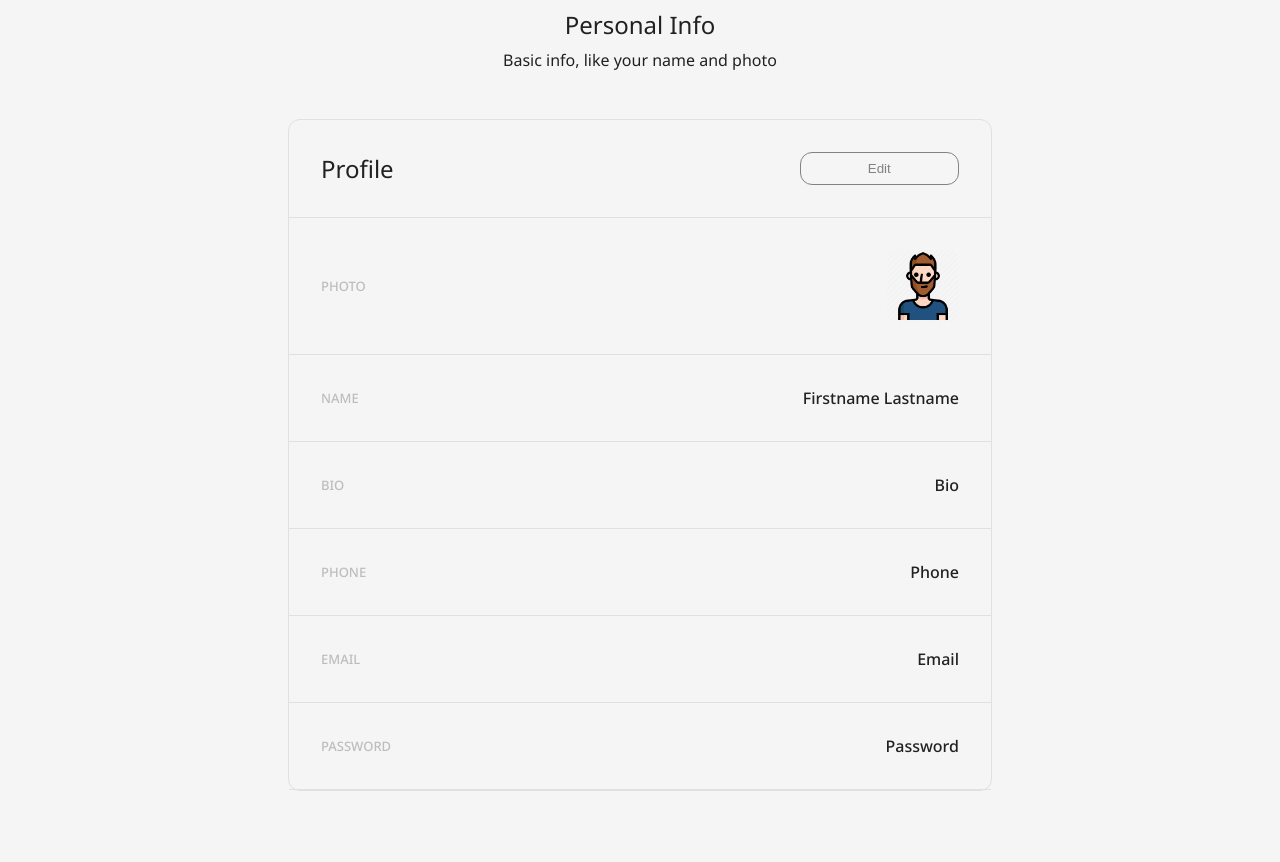
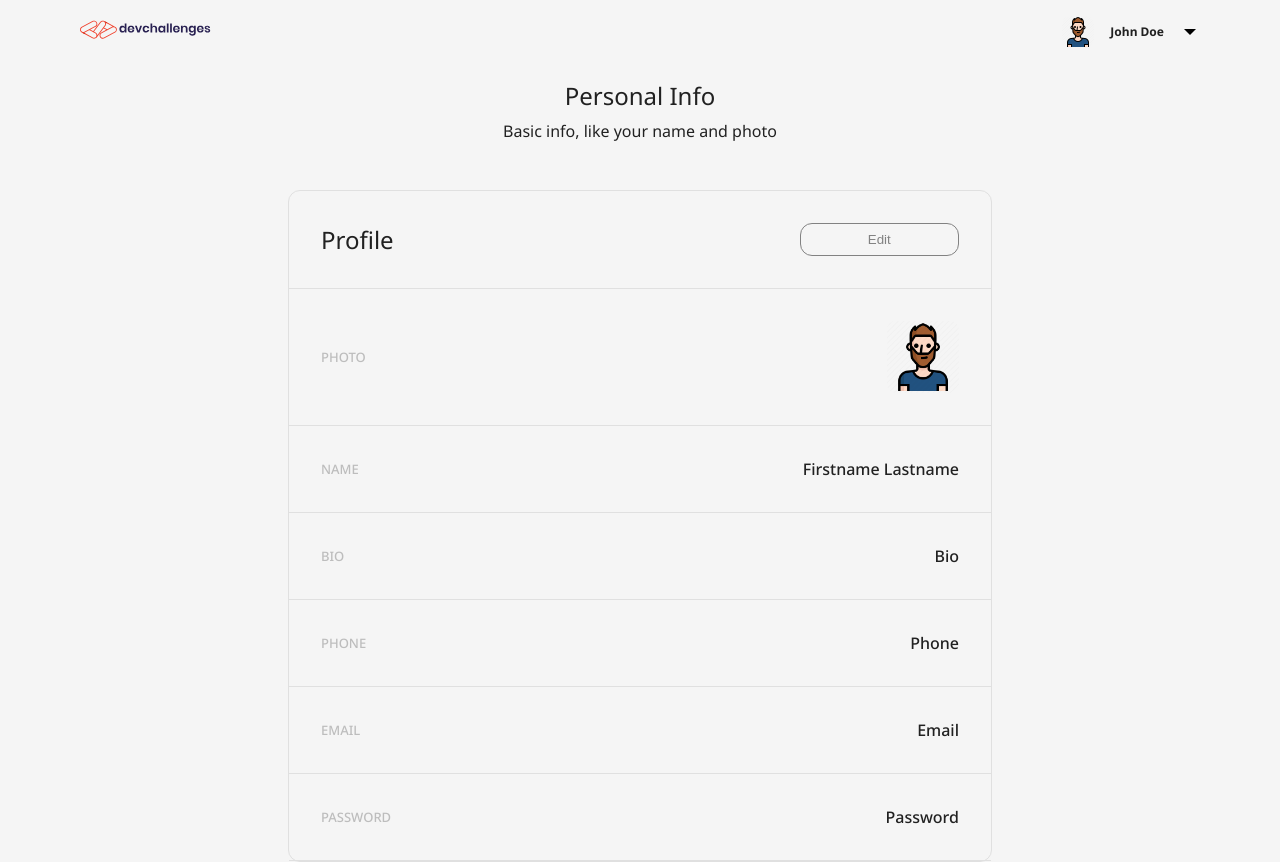
Before and after one commit to leonardoapd/authentication-app-master, a React (Vite) app in the folder auth-frontend/: page /personal-info in a window 1280 px wide. Before the commit the page ends 800 px from the top, so only its background shows below. Built offline with nearby package versions, Linux system fonts and the light colour scheme.

Commit message:
Feat (Navbar): Add Navbar and NavbarMenu components.

```diff
--- /dev/null
+++ b/auth-frontend/src/components/Navbar/Navbar.css
@@ -0,0 +1,72 @@
+.navbar {
+    display: flex;
+    justify-content: space-between;
+    align-items: center;
+    /* background-color: #ffffff; */
+    padding: 16px;
+    /* box-shadow: 0 2px 4px rgba(0, 0, 0, 0.1); */
+
+    position: sticky;
+    top: 0;
+    width: 100%;
+    z-index: 100;
+}
+
+.navbar__logo-container {
+    display: flex;
+    align-items: center;
+}
+
+.navbar__menu-container {
+    position: relative;
+    display: flex;
+    gap: 16px;
+    align-items: center;
+}
+
+.navbar__menu-button {
+    display: flex;
+    background: none;
+    border: none;
+    cursor: pointer;
+    padding: 4px;
+}
+
+.arrow {
+    width: 0;
+    height: 0;
+    border-left: 6px solid transparent;
+    border-right: 6px solid transparent;
+    border-top: 6px solid #333;
+    transition: transform 0.2s ease-in-out;
+}
+
+.open .arrow {
+    transform: rotate(180deg);
+}
+
+
+.navbar__avatar {
+    width: 32px;
+    height: 32px;
+    border-radius: 8px;
+    object-fit: cover;
+    cursor: pointer;
+}
+
+.navbar__username {
+    font-size: 12px;
+    font-weight: 700;
+    line-height: 18px;
+    display: none;
+}
+
+@media screen and (min-width: 768px) {
+    .navbar {
+        padding: 16px 80px;
+    }
+
+    .navbar__username {
+        display: block;
+    }
+}
--- /dev/null
+++ b/auth-frontend/src/components/Navbar/Navbar.jsx
@@ -0,0 +1,56 @@
+import { useState } from 'react';
+import { useNavigate, Link } from 'react-router-dom';
+import { useColorMode } from '../../context/ColorModeContext';
+import images from '../../constants/images';
+import Logo from '../Logo/Logo';
+import './Navbar.css';
+import NavbarMenu from '../NavbarMenu/NavbarMenu';
+
+export default function Navbar() {
+	const [isMenuOpen, setIsMenuOpen] = useState(false);
+	const navigate = useNavigate();
+	const { isDarkMode } = useColorMode();
+
+	const handleMenuClick = () => {
+		setIsMenuOpen(!isMenuOpen);
+	};
+
+	const handleMenuItemClick = (path) => {
+		navigate(path);
+		setIsMenuOpen(false);
+	};
+
+	return (
+		<>
+			<nav className='navbar'>
+				<div className='navbar__logo-container'>
+					<Link to='/'>
+						<Logo isDarkMode={isDarkMode} />
+					</Link>
+				</div>
+				<div className='navbar__menu-container'>
+					<img className='navbar__avatar' src={images.user} alt='' />
+					<p className={`navbar__username ${isDarkMode}`}>John Doe</p>
+					<button
+						className={`navbar__menu-button ${
+							isMenuOpen ? 'open' : ''
+						}`}
+						onClick={handleMenuClick}
+					>
+						<span
+							className='arrow'
+							style={
+								isDarkMode === 'dark'
+									? { borderTopColor: '#fff' }
+									: { borderTopColor: '#000' }
+							}
+						></span>
+					</button>
+					{isMenuOpen && (
+						<NavbarMenu onMenuItemClick={handleMenuItemClick} />
+					)}
+				</div>
+			</nav>
+		</>
+	);
+}
--- /dev/null
+++ b/auth-frontend/src/components/NavbarMenu/NavbarMenu.css
@@ -0,0 +1,37 @@
+.navbar__menu {
+    position: absolute;
+    width: 220px;
+    top: 100%;
+    right: 0;
+    list-style: none;
+    padding: 16px;
+    margin-top: 4px;
+
+    border-radius: 12px;
+    border: 1px solid var(--border-color-light);
+}
+
+.navbar__menu-item:last-child {
+    border-top: 1px solid var(--border-color-light);
+    color: red;
+}
+
+.navbar__menu-item {
+    display: flex;
+    align-items: center;
+    gap: 8px;
+    padding: 8px 16px;
+    cursor: pointer;
+    font-size: 12px;
+    border-radius: 8px;
+}
+
+.navbar__menu-item:hover {
+    background-color: #f2f2f2;
+}
+
+@media (prefers-color-scheme: dark) {
+    .navbar__menu-item:hover {
+        background-color: #333333;
+    }
+}
--- /dev/null
+++ b/auth-frontend/src/components/NavbarMenu/NavbarMenu.jsx
@@ -0,0 +1,50 @@
+import './NavbarMenu.css';
+import PeopleIcon from '@mui/icons-material/People';
+import AccountCircleIcon from '@mui/icons-material/AccountCircle';
+import LogoutIcon from '@mui/icons-material/Logout';
+import { useColorMode } from '../../context/ColorModeContext';
+import { useNavigate } from 'react-router-dom';
+
+export default function NavbarMenu({ onMenuItemClick }) {
+	const navigate = useNavigate();
+	const { isDarkMode } = useColorMode();
+
+    const handleMenuItemClick = (path) => {
+        onMenuItemClick(path);
+    };
+
+	return (
+		<>
+			<ul
+				className='navbar__menu'
+				style={
+					isDarkMode === 'dark'
+						? { backgroundColor: '#1E2139' }
+						: { backgroundColor: '#fff' }
+				}
+			>
+				<li
+					className='navbar__menu-item'
+					onClick={() => handleMenuItemClick('/personal-info')}
+				>
+					<AccountCircleIcon />
+					Profile
+				</li>
+				<li
+					className='navbar__menu-item'
+					onClick={() => handleMenuItemClick('/edit-info')}
+				>
+					<PeopleIcon />
+					Group Chat
+				</li>
+				<li
+					className='navbar__menu-item'
+					onClick={() => handleMenuItemClick('/login')}
+				>
+					<LogoutIcon />
+					Logout
+				</li>
+			</ul>
+		</>
+	);
+}
--- a/auth-frontend/src/pages/EditInfo/EditInfo.css
+++ b/auth-frontend/src/pages/EditInfo/EditInfo.css
@@ -50,10 +50,10 @@
     }
 
     .edit-container {
-        max-width: 50%;
+        max-width: 55%;
     }
 
     .edit-info__back-container {
-        width: 50%;
+        width: 55%;
     }
 }
--- a/auth-frontend/src/pages/EditInfo/EditInfo.jsx
+++ b/auth-frontend/src/pages/EditInfo/EditInfo.jsx
@@ -1,6 +1,7 @@
 import EditProfileForm from '../../components/EditProfileForm/EditProfileForm';
 import { Link } from 'react-router-dom';
 import { useColorMode } from '../../context/ColorModeContext';
+import Navbar from '../../components/Navbar/Navbar';
 import './EditInfo.css';
 import ArrowBackIosIcon from '@mui/icons-material/ArrowBackIos';
 
@@ -9,6 +10,7 @@ export default function EditInfo() {
 
 	return (
 		<>
+			<Navbar />
 			<div className='edit-info__back-container'>
 				<Link
 					to='/personal-info'
--- a/auth-frontend/src/pages/PersonalInfo/PersonalInfo.jsx
+++ b/auth-frontend/src/pages/PersonalInfo/PersonalInfo.jsx
@@ -1,5 +1,6 @@
 import Profile from '../../components/Profile/Profile';
 import { useColorMode } from '../../context/ColorModeContext';
+import Navbar from '../../components/Navbar/Navbar';
 import './PersonalInfo.css';
 
 export default function PersonalInfo() {
@@ -7,6 +8,7 @@ export default function PersonalInfo() {
 
 	return (
 		<>
+			<Navbar />
 			<main className='personal-info'>
 				<h1 className={`personal-info__title ${isDarkMode}`}> Personal Info</h1>
 				<p className={`personal-info__text ${isDarkMode}`}>
```
